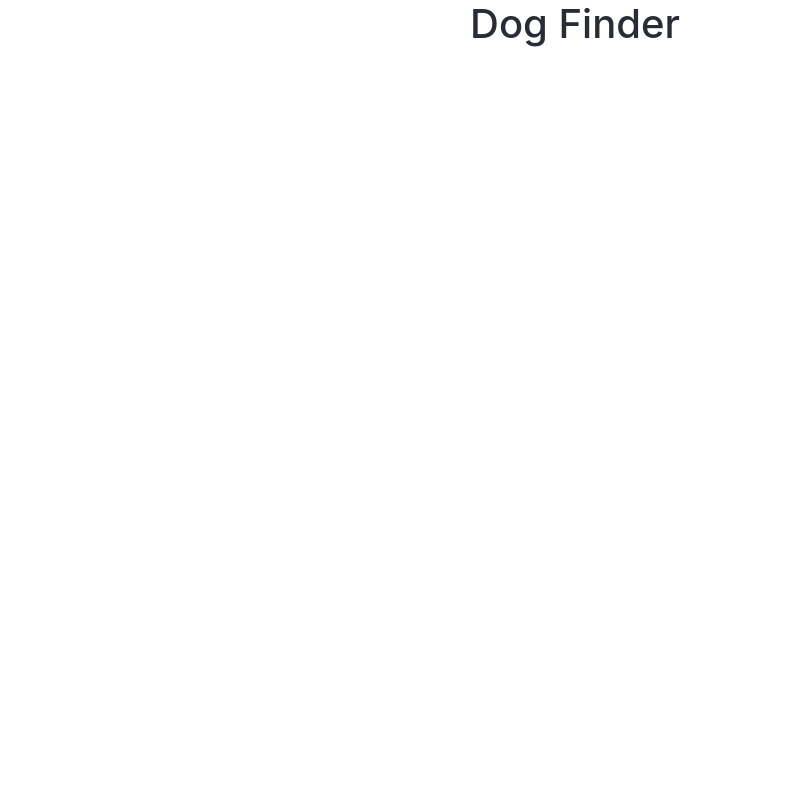
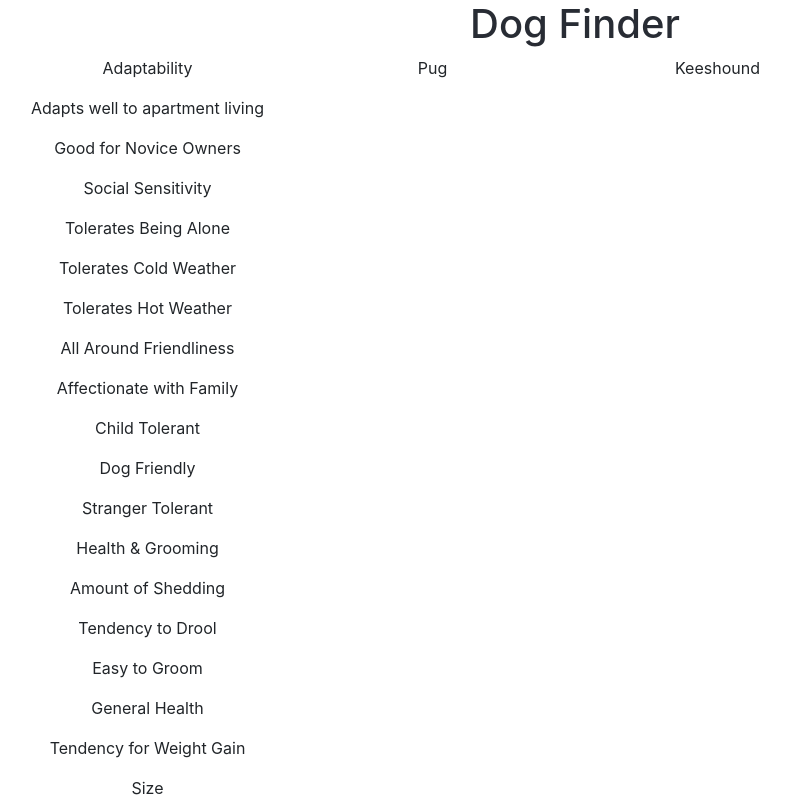
Before and after one commit to nathanarohde/dog_finder, a React (Create React App) app: page / in a window 1280 px wide. Shown: the top 800 px of the page, without its empty margins (65-855 px from the left). Built offline with nearby package versions, Linux system fonts and the light colour scheme.

Commit message:
Inactive filters added

```diff
--- a/src/App.js
+++ b/src/App.js
@@ -1,17 +1,35 @@
 import React, { Component } from 'react';
-import logo from './logo.svg';
+import Profile from './Components/Profile/Profile.js';
+import Filter from './Components/Filter/Filter.js'
+import dogs from './JSON/dogs.json';
+import filters from './JSON/filters.json';
 import './App.css';
 
 class App extends Component {
+
   render() {
+    let profiles = Object.keys(dogs).map( function (dog) {
+      return <Profile key={ dog } breed={ dog } traits={ dogs[dog] }></Profile>
+    })
+
+    let filterList = Object.keys(filters).map( function (filter) {
+      return <Filter key={ filter } attribute={ filter } childAttributes={ Object.keys(filters[filter]) }></Filter>
+    })
+
     return (
       <div className="container App">
         <header className="App-header">
           <h1>Dog Finder</h1>
         </header>
         <div className="row">
-          <nav className="col-sm-3"></nav>
-          <main className="col-sm-9"></main>
+          <nav className="col-sm-3">
+            { filterList }
+          </nav>
+          <main className="col-sm-9">
+            <div className="row">
+              { profiles }
+            </div>
+          </main>
         </div>
       </div>
     );
--- /dev/null
+++ b/src/Components/Filter/Filter.js
@@ -0,0 +1,17 @@
+import React from 'react'
+
+// Add range sliders here
+const filter = ( props ) => {
+  let childFilters = props.childAttributes.map( function(child) {
+    return <p key={ child }>{ child }</p>
+  })
+
+  return (
+    <div>
+      <p>{ props.attribute }</p>
+      { childFilters }
+    </div>
+  )
+}
+
+export default filter;
```
